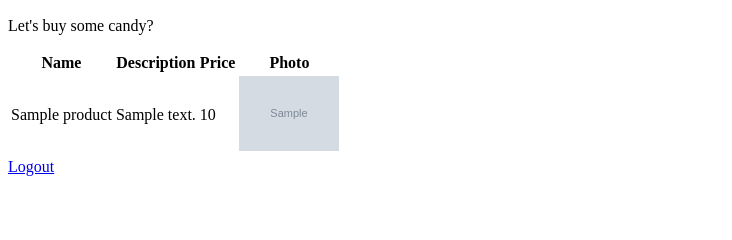
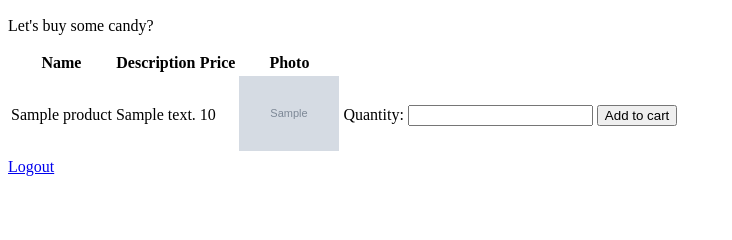
Before and after one commit to dwslump/candy_assignment, a PHP site: template candystore/application/views/member_view.php in a window 1280 px wide. Shown: the part 97-337 px from the top of the page, without its empty margins (0-732 px from the left). Run offline with PHP 8.4, Linux system fonts and the light colour scheme; the template is opened without the code that fills it: most values are stand-ins (such as "Sample title", 1, 10 or a date in 2020); grey boxes marked "Sample" are stand-in pictures; data that the repository does not hold is empty.

Commit message:
Added Buttons and edit box

```diff
--- a/candystore/application/views/member_view.php
+++ b/candystore/application/views/member_view.php
@@ -26,7 +26,8 @@
 			echo "<td>" . $product->description . "</td>";
 			echo "<td>" . $product->price . "</td>";
 			echo "<td><img src='" . base_url() . "images/product/" . $product->photo_url . "' width='100px' /></td>";
-
+			echo "<td>Quantity: <input type='text' name='quantity'></td>";
+			echo "<td><button type='button'>Add to cart</button></td>";
 			echo "</tr>";
 		}
 		echo "<table>";
```
